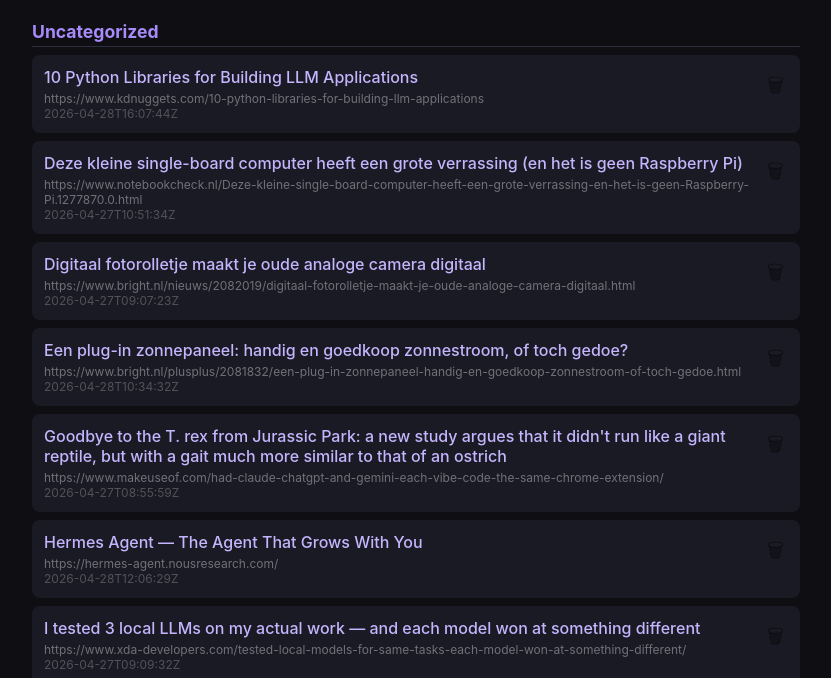
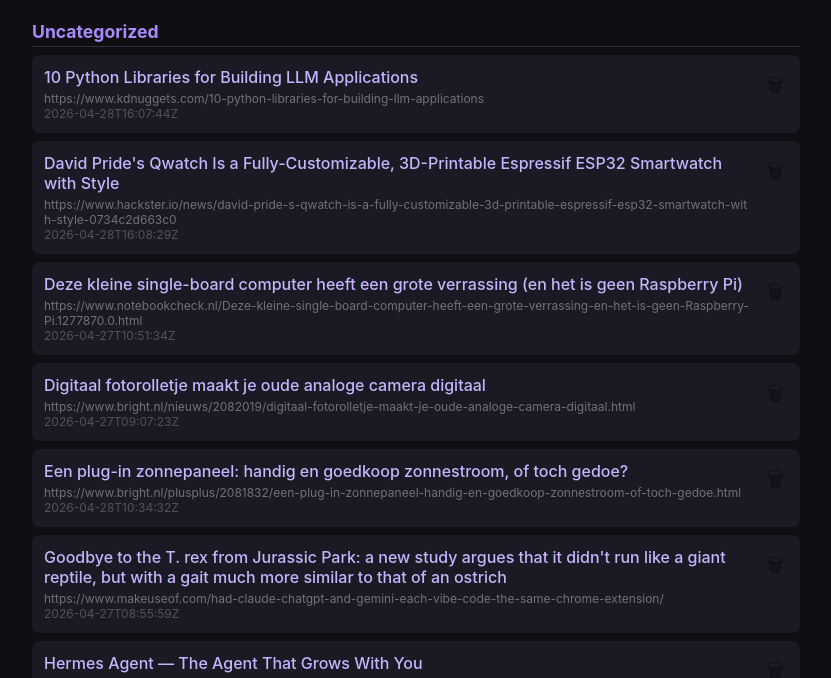
Before and after one commit to RVTheCodeMonkey/ClawLinks, a plain HTML site: page index.html in a window 1280 px wide. Shown: the part 93-771 px from the top of the page, without its empty margins (224-1055 px from the left). Drawn offline with Linux system fonts and the light colour scheme.

Commit message:
chore: update links — 2026-04-28T16:08:34Z

```diff
--- a/index.html
+++ b/index.html
@@ -41,6 +41,13 @@ h1 { font-size: 1.5rem; margin-bottom: 16px; color: #a78bfa; }
     <div class="link-meta">https://www.kdnuggets.com/10-python-libraries-for-building-llm-applications<br><span>2026-04-28T16:07:44Z</span></div>
   </div>
   <button class="delete-btn" onclick="copyRemove('https://www.kdnuggets.com/10-python-libraries-for-building-llm-applications')">&#128465;</button>
+</div>
+<div class="link-card">
+  <div class="link-info">
+    <a href="https://www.hackster.io/news/david-pride-s-qwatch-is-a-fully-customizable-3d-printable-espressif-esp32-smartwatch-with-style-0734c2d663c0" target="_blank" rel="noopener">David Pride&#x27;s Qwatch Is a Fully-Customizable, 3D-Printable Espressif ESP32 Smartwatch with Style</a>
+    <div class="link-meta">https://www.hackster.io/news/david-pride-s-qwatch-is-a-fully-customizable-3d-printable-espressif-esp32-smartwatch-with-style-0734c2d663c0<br><span>2026-04-28T16:08:29Z</span></div>
+  </div>
+  <button class="delete-btn" onclick="copyRemove('https://www.hackster.io/news/david-pride-s-qwatch-is-a-fully-customizable-3d-printable-espressif-esp32-smartwatch-with-style-0734c2d663c0')">&#128465;</button>
 </div>
 <div class="link-card">
   <div class="link-info">
```
